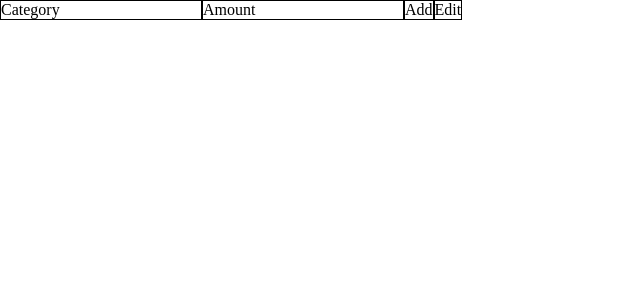
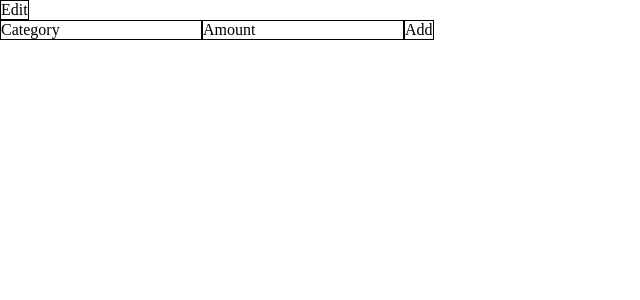
Before and after one commit to MtheMartian/moneymind, a React (Vite) app: page / in a window 1280 px wide. Shown: the top 300 px of the page, without its empty margins (0-640 px from the left). Built offline with nearby package versions, Linux system fonts and the light colour scheme.

Commit message:
in progress...

```diff
--- a/src/pages/MoneyManager.tsx
+++ b/src/pages/MoneyManager.tsx
@@ -11,9 +11,10 @@ function CustomTableSubCategories(){
 }
 
 
-function CustomTableBody(props: {tableCategoryMap: TypeCustomTable["categoryMap"], categoryEntries: TypeCustomTable["categoryEntries"],
-                          toggleEdit: boolean, setCategories: Function}){
+function CustomTableBody(props: {tableCategoryMap: TypeCustomTable["categoryMap"], toggleEdit: boolean}){
   const [showSubCategories, setShowSubCategories] = useState<JSX.Element | null>(null);
+  const [categories, setCategories] = useState<TypeCustomTable["categoryEntries"]>([]);
+  const [showInsertInputs, setShowInsertInputs] = useState<boolean>(false);
 
   function deleteButtonHandler(e: React.SyntheticEvent<HTMLButtonElement, MouseEvent>){
     const element: HTMLButtonElement = e.currentTarget;
@@ -22,26 +23,94 @@ function CustomTableBody(props: {tableCategoryMap: TypeCustomTable["categoryMap"
     if(key){
       props.tableCategoryMap.delete(key);
       console.log(...props.tableCategoryMap.entries());
-      props.setCategories(Array.from(props.tableCategoryMap.entries()));
+      setCategories(prev => prev = Array.from(props.tableCategoryMap.values()));
     }
+  }
+
+  // Check if map size is > 0 plus sign underneath category, else show inputs.
+
+  function InsertCategory(){
+    const categoryInput = useRef<HTMLInputElement>(null);
+    const amountInput = useRef<HTMLInputElement>(null);
+    const uId: string = uniqueId();
+
+    function addCategoryButtonHandler(){
+      props.tableCategoryMap.set(uId, <CategoryCells category={categoryInput.current!.value}
+                                                amount={Number(amountInput.current!.value)} uId={uId} />);
+
+      categoryInput.current!.value = amountInput.current!.value = "";
+      setShowInsertInputs(prev => prev = false);
+      setCategories(prev => prev = Array.from(props.tableCategoryMap.values()));
+    }
+
+    return(
+      <div>
+        <input type="text" placeholder="Category" ref={categoryInput}/>
+        <input type="text" placeholder="Amount" ref={amountInput}/>
+        <button onClick={addCategoryButtonHandler}>Add</button>
+      </div>
+    )
+  }
+
+  function uniqueId(): string{
+    return Date.now().toString(36) + Math.ceil(Math.random() * 1000000).toString(36);
+  }
+
+  useEffect(()=>{
+    setCategories(prev => prev = Array.from(props.tableCategoryMap.values()));
+
+    return()=>{
+      setCategories(prev => prev = []);
+      setShowInsertInputs(prev => prev = false);
+    }
+
+  }, [props.tableCategoryMap, props.toggleEdit])
+
+  function displayInsertInputs(){
+    if(!showInsertInputs){
+      setShowInsertInputs(prev => prev = true);
+    }
+    else{
+      setShowInsertInputs(prev => prev = false);
+    }
+  }
+
+  function CategoryCells(props: {category: string, amount: number, uId: string}){
+    const [toggleEdit, setToggleEdit] = useState<boolean>(false);
+
+    function editCell(): void{
+      if(!toggleEdit){
+        setToggleEdit(prev => prev = true);
+      }
+      else{
+        setToggleEdit(prev => prev = false);
+      }
+    }
+
+    return(
+      <div data-id={props.uId}>
+        <div id={props.uId}>
+          <div onClick={editCell}>
+            <input type="text" defaultValue={props.category} />
+            <input type="text" defaultValue={props.amount} />
+          </div>
+          {toggleEdit ?
+          <div>
+            <button data-id={props.uId} onClick={deleteButtonHandler}>X</button>
+            <button>{">"}</button>
+          </div>: null}
+        </div>
+        {showSubCategories}
+      </div>
+    )
   }
 
   return(
     <div>
-      {props.categoryEntries.map((category, index) =>
-        <div data-id={category[0]} key={`cell${index}`}>
-          <div id={category[0]}>
-            <input type="text" defaultValue={category[1].category} disabled />
-            <input type="text" defaultValue={category[1].totalAmount} disabled />
-            {props.toggleEdit ?
-            <div>
-              <button data-id={category[0]} onClick={deleteButtonHandler}>X</button>
-              <button>{">"}</button>
-            </div>: null}
-          </div>
-          {showSubCategories}
-        </div>
-      )}
+      {props.tableCategoryMap.size < 1 ?  <InsertCategory /> : null}
+      {categories}
+      {props.tableCategoryMap.size < 1 ? null : <button onClick={displayInsertInputs}>{"+"}</button>}
+      {showInsertInputs ? <InsertCategory /> : null}
     </div>
   )
 }
@@ -50,23 +119,12 @@ function CustomTable(){
   // Ref Variables
   const tableCategoryMap = useRef<TypeCustomTable["categoryMap"]>(new Map());
   const subCategoryMap = useRef<TypeCustomTable["subCategoryMap"]>(new Map());
-  const categoryInput = useRef<HTMLInputElement>(null);
-  const amountInput = useRef<HTMLInputElement>(null);
 
   // States
-  const [categories, setCategories] = useState<TypeCustomTable["categoryEntries"]>([]);
   const [subCategories, setSubCategories] = useState<TypeCustomTable["subCategoryEntries"]>([]);
   const [toggleEdit, setToggleEdit] = useState<boolean>(false);
 
   // Button Functions
-  function addCategoryButtonHandler(){
-    tableCategoryMap.current.set(`category${tableCategoryMap.current.size}`,
-                                      {category: categoryInput.current!.value, totalAmount: Number(amountInput.current!.value)});
-
-    categoryInput.current!.value = amountInput.current!.value = "";
-    setCategories(prev => prev = Array.from(tableCategoryMap.current.entries()));
-  }
-
   function editButtonHandler(){
     if(toggleEdit){
       setToggleEdit(prev => prev = false);
@@ -76,22 +134,12 @@ function CustomTable(){
     }
   }
 
-  useEffect(()=>{
-    return()=>{
-      setCategories(prev => prev = []);
-    }
-  }, [])
-
   return(
     <div>
       <div>
-        <input type="text" placeholder="Category" ref={categoryInput}/>
-        <input type="text" placeholder="Amount" ref={amountInput}/>
-        <button onClick={addCategoryButtonHandler}>Add</button>
         <button onClick={editButtonHandler}>Edit</button>
       </div>
-      <CustomTableBody tableCategoryMap={tableCategoryMap.current} categoryEntries={categories}
-                            toggleEdit={toggleEdit} setCategories={setCategories}/>
+      <CustomTableBody tableCategoryMap={tableCategoryMap.current} toggleEdit={toggleEdit} />
     </div>
   )
 }
--- a/src/types/custom-table-types.ts
+++ b/src/types/custom-table-types.ts
@@ -1,7 +1,7 @@
 type CustomTableTypes = {
-  categoryMap: Map<string, {category: string, totalAmount: number}>,
+  categoryMap: Map<string, React.JSX.Element>,
   subCategoryMap: Map<string, {subCategory: string, amount: number}>,
-  categoryEntries: [string, {category: string, totalAmount: number}][],
+  categoryEntries: React.JSX.Element[],
   subCategoryEntries: [string, {subCategory: string, amount: number}][]
 }
 
```
